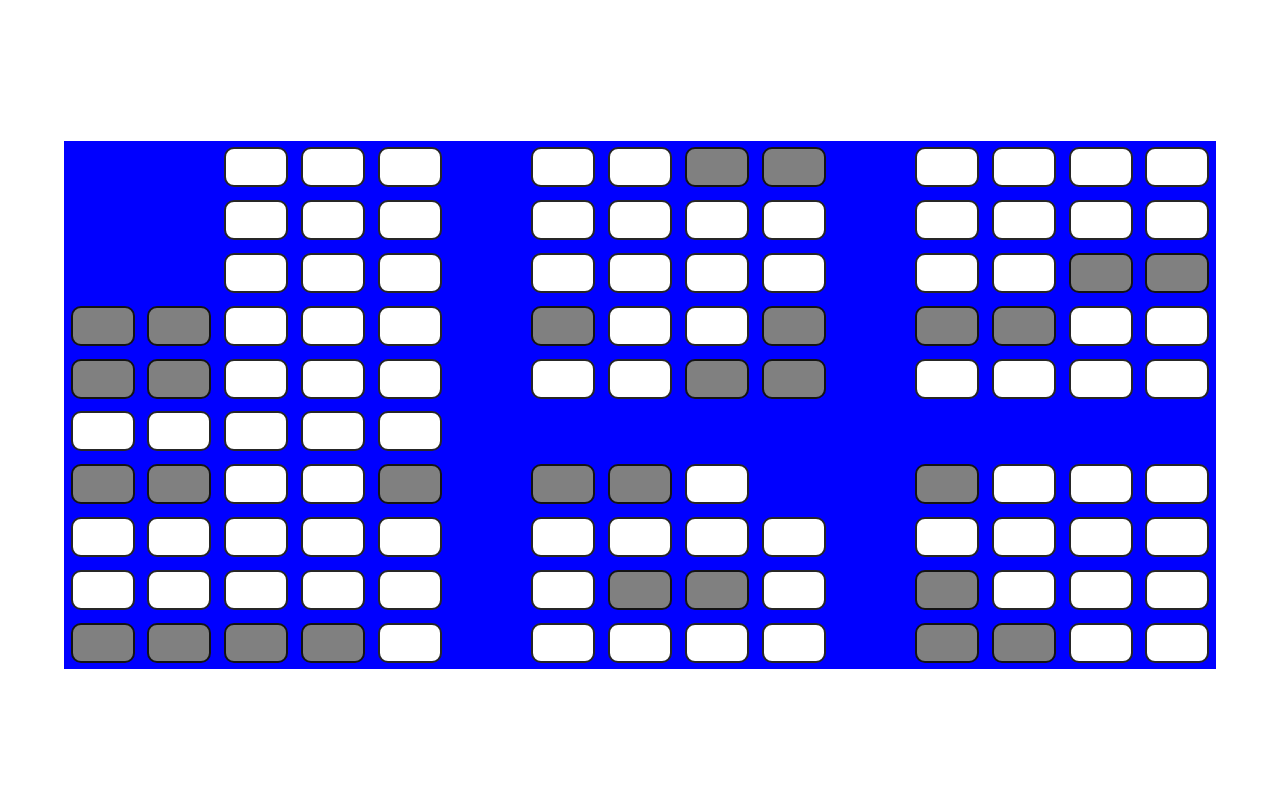
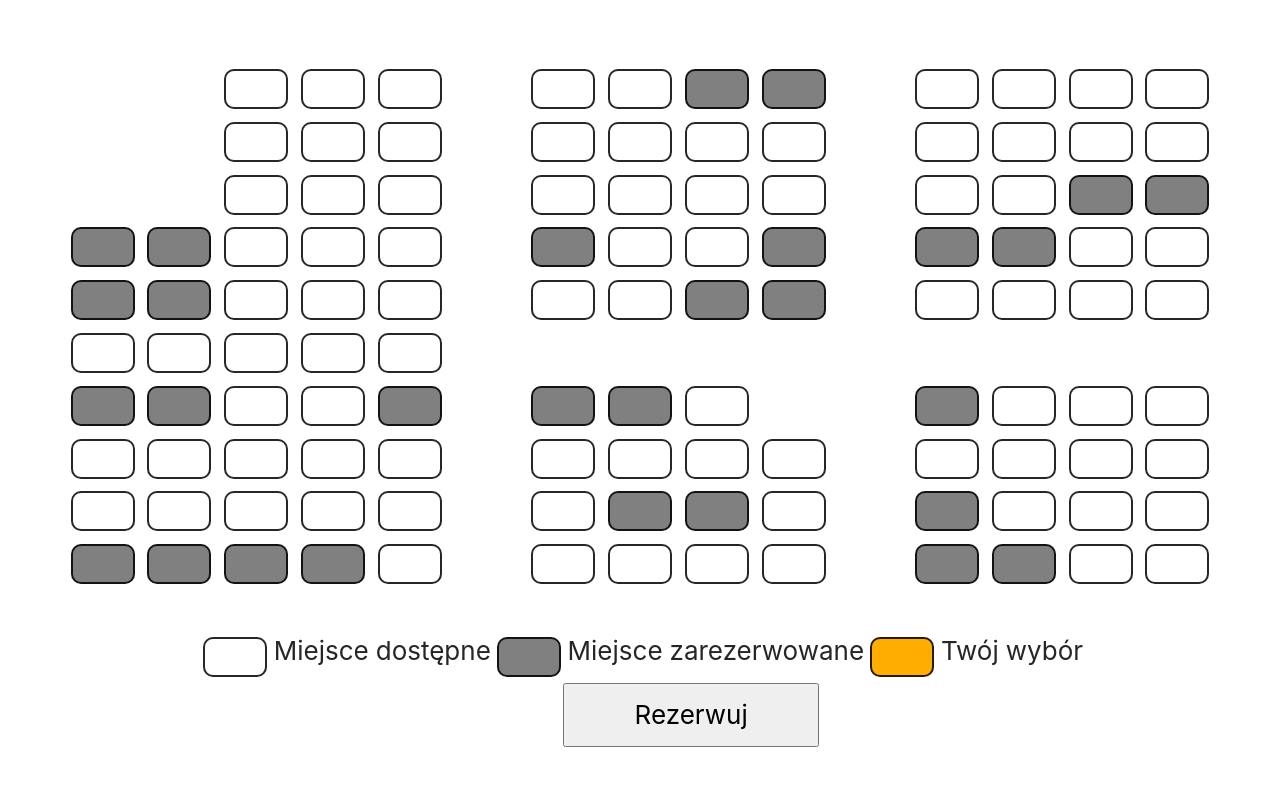
Before and after one commit to Jump3rr/Seat-Reservation-System, a React (Create React App) app: page /seats in a window 1280 px wide. Shown: the top 786 px of the page. Built offline with nearby package versions, Linux system fonts and the light colour scheme.

Commit message:
created confimation page setting max seats

```diff
--- a/src/App.js
+++ b/src/App.js
@@ -4,6 +4,7 @@ import './App.css';
 import {FirstPage} from './features/firstPage/firstPage';
 import { BrowserRouter as Router, Switch, Route, Link } from "react-router-dom";
 import {Seats} from './features/seats/seats';
+import {ConfirmationPage} from './features/confirmationPage/confirmation';
 
 function App() {
   return (
@@ -19,7 +20,7 @@ function App() {
               <Seats />
             </Route>
             <Route path="/confirmation" exact>
-              <FirstPage />
+              <ConfirmationPage />
             </Route>
           </Switch>
         </header>
--- /dev/null
+++ b/src/features/confirmationPage/confirmation.tsx
@@ -0,0 +1,12 @@
+import React from 'react';
+
+export const ConfirmationPage = () => {
+  return (
+    <div>
+      <h1>Twoja rezerwacja przebiegła pomyślnie!</h1>
+      <div>Wybrane miejsca: </div>
+
+      <h3>Dziękujemy! W razie problemów prosimy o kontakt z działem administracji.</h3>
+    </div>
+  );
+}
--- a/src/features/firstPage/inputNumber.js
+++ b/src/features/firstPage/inputNumber.js
@@ -7,6 +7,8 @@ import {
   selectCount,
 } from '../counter/counterSlice';
 import styles from '../counter/Counter.module.css';
+import Checkbox from 'antd/lib/checkbox/Checkbox';
+import { render } from '@testing-library/react';
 
 
 export const Input = () => {
@@ -18,18 +20,24 @@ export const Input = () => {
 
   function onChange(value) {
     console.log('changed', value);
-    //setIncrementAmount(value);
     dispatch(incrementByAmount(value));
   }
+  const [maxValue, setMaxValue] = useState(9);
 
-
+  const [checked, setChecked] = useState(false)
+  const handleClick = () => {setChecked(!checked)
+  if(!checked) {
+    setMaxValue(5);
+  }
+  else
+    setMaxValue(9);
+}
   return (
   <div>
     <span className={styles.value}>{count}</span>
-    Liczba miejsc: <InputNumber min={1} max={9} defaultValue={1} onChange={onChange} />
-    {/* <button className={styles.button} onClick={() => dispatch(incrementByAmount(incrementValue))}>
-      Add Amount
-    </button> */}
+    Liczba miejsc: <InputNumber min={1} max={maxValue} defaultValue={1} onChange={onChange} />
+
+    <input type="checkbox" onClick={handleClick} checked={checked}></input>
   </div>
   )
 }
--- a/src/features/seats/seats.tsx
+++ b/src/features/seats/seats.tsx
@@ -5,11 +5,21 @@ import { IState } from "../seatsReducer";
 import { ISeatsReducer } from "../seatsReducer/seatsReducer";
 
 import { getSeats } from "../../actions/seatsActions";
+import {ButtonSelect} from "./selectButton";
 
 type GetSeats = ReturnType<typeof getSeats>;
 
+const Info = styled.div`
+  display: flex;
+  width: 100%;
+  flex-direction: row;
+  flex-wrap: wrap;
+  margin-top: 5vh;
+  justify-content: center;
+`;
+
 const Hall = styled.div`
-  background-color: blue;
+  background-color: white;
   margin-top: 10px;
   width: 90%;
   display: flex;
@@ -28,6 +38,11 @@ const SeatDiv = styled.div`
   background-color: white;
   margin: 0.5vw;
   position: relative;
+
+  &:hover {
+    background-color: #ffdc91;
+    cursor: pointer;
+  }
 `;
 const ReservedSeat = styled.div`
   width: 5vw;
@@ -39,6 +54,16 @@ const ReservedSeat = styled.div`
   background-color: grey;
   margin: 0.5vw;
 `;
+const ChoosedSeat = styled.div`
+  width: 5vw;
+  height: 5vh;
+  border-style: solid;
+  border-width: 2px;
+  border-radius: 10px;
+  text-align: center;
+  background-color: #ffae00;
+  margin: 0.5vw;
+`;
 const NextToEachOther = styled.div`
   display: flex;
 `;
@@ -46,7 +71,6 @@ const SeatDivEmpty = styled.div`
   width: 5vw;
   height: 5vh;
   text-align: center;
-  background-color: blue;
   margin: 0.5vw;
 
 `;
@@ -80,7 +104,6 @@ export const Seats = () => {
 
   return (
     <Hall>
-
       {seatsList?.length > 0 &&
           seatsList.map((seat, index, array) => {
             if(index>0){
@@ -163,6 +186,13 @@ export const Seats = () => {
               )
             }
           })}
+
+          <Info>
+            <SeatDiv /> Miejsce dostępne
+            <ReservedSeat />Miejsce zarezerwowane
+            <ChoosedSeat /> Twój wybór
+            <ButtonSelect />
+          </Info>
     </Hall>
   );
 }
--- /dev/null
+++ b/src/features/seats/selectButton.js
@@ -0,0 +1,22 @@
+import React from "react";
+// import "antd/dist/antd.css";
+import { Button } from "antd";
+import { BrowserRouter as Router, Switch, Route, Link } from "react-router-dom";
+import styled from 'styled-components';
+
+export const ButtonSelect = () => {
+    const StyledButton = styled.button`
+        height: 8vh;
+        width: 20vw;
+        margin-left: 8vw;
+        color: black;
+        transition: 0.3s;
+        &:hover {
+            background-color: black;
+            color: white;
+        }
+    `;
+    return (
+        <Link to="/confirmation"><StyledButton>Rezerwuj</StyledButton></Link>
+    );
+}
```
